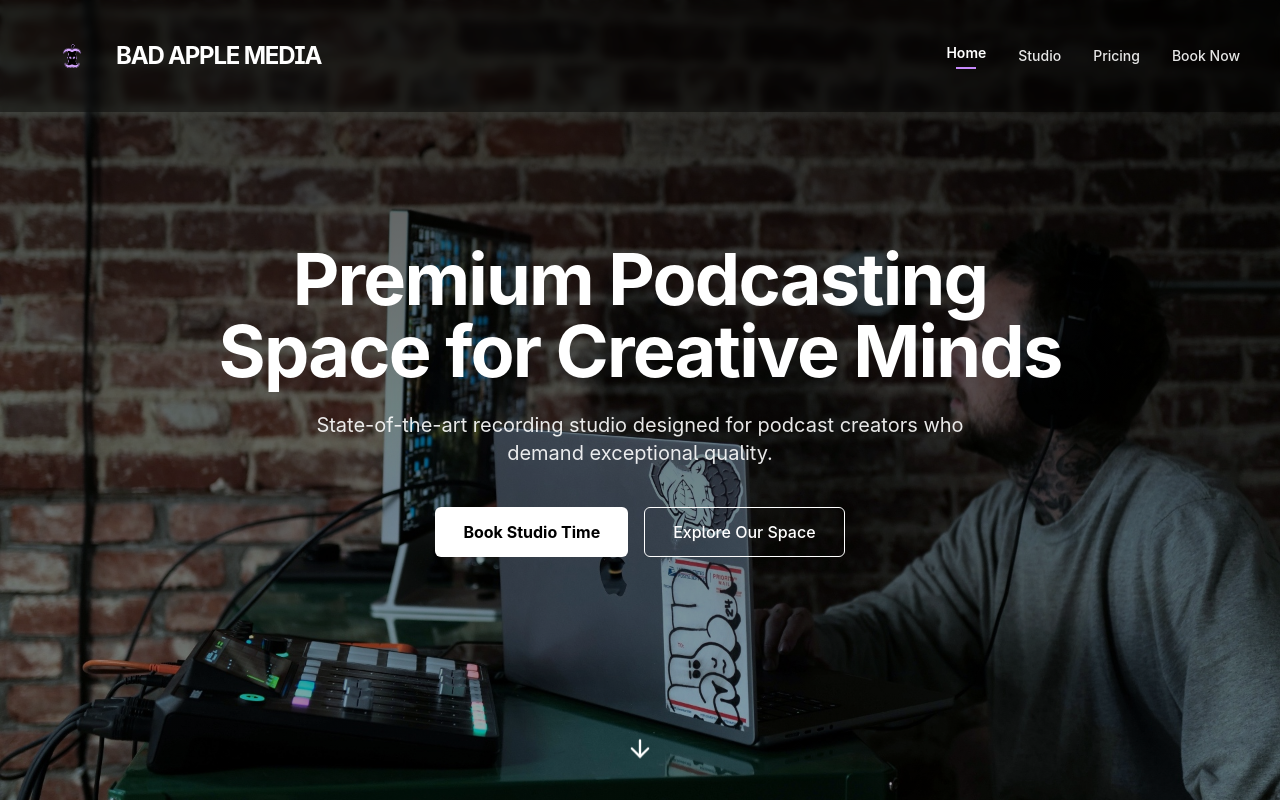
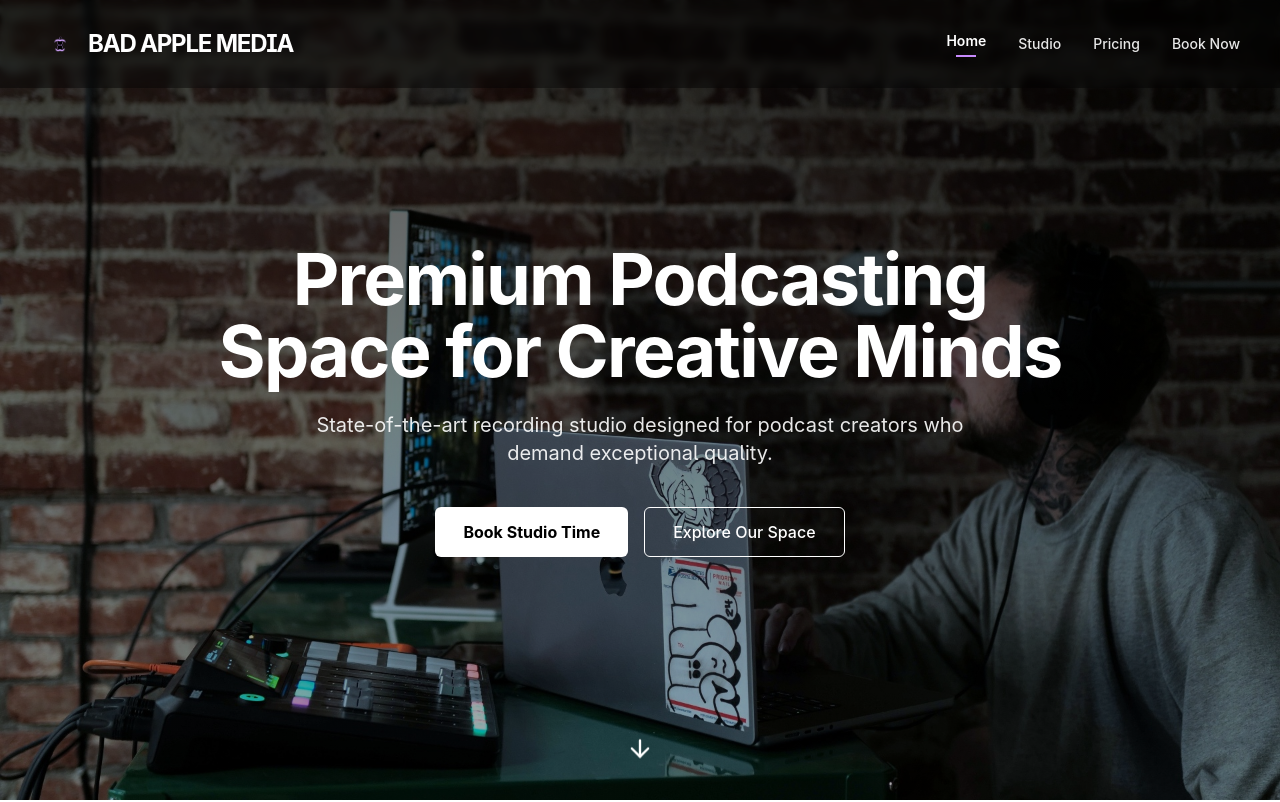
Before and after one commit to calvinbeighle/badapplemediawebsite, a React (Vite) app: page / in a window 1280 px wide. Shown: the top 802 px of the page. Built offline with nearby package versions, Linux system fonts and the light colour scheme.

Commit message:
Reverted to edit edt-3fe7ef8c-d011-41ec-b42c-1049291d5cd4: "Add website icon
Add a new icon to the top left corner and use it as the website's icon."

```diff
--- a/index.html
+++ b/index.html
@@ -8,7 +8,7 @@
     <meta name="description" content="Lovable Generated Project" />
     <meta name="author" content="Lovable" />
     <meta property="og:image" content="/og-image.png" />
-    <link rel="icon" type="image/png" href="/lovable-uploads/fd7998ba-9e01-4cd3-a65c-c9b4f32dc072.png" sizes="64x64" />
+    <link rel="icon" type="image/png" href="/lovable-uploads/fd7998ba-9e01-4cd3-a65c-c9b4f32dc072.png" />
   </head>
 
   <body>
--- a/src/components/Logo.tsx
+++ b/src/components/Logo.tsx
@@ -7,9 +7,9 @@ interface LogoProps {
   showText?: boolean;
 }
 
-const Logo = ({ className, size = 64, showText = true }: LogoProps) => {
+const Logo = ({ className, size = 40, showText = true }: LogoProps) => {
   return (
-    <Link to="/" className={`flex items-center gap-3 transition-opacity hover:opacity-80 ${className}`}>
+    <Link to="/" className={`flex items-center gap-2 transition-opacity hover:opacity-80 ${className}`}>
       <img
         src="/lovable-uploads/fd7998ba-9e01-4cd3-a65c-c9b4f32dc072.png"
         alt="Bad Apple Media Logo"
--- a/src/components/Navbar.tsx
+++ b/src/components/Navbar.tsx
@@ -40,7 +40,7 @@ const Navbar = () => {
       )}
     >
       <div className="max-w-7xl mx-auto flex items-center justify-between">
-        <Logo size={64} />
+        <Logo />
 
         {/* Desktop Menu */}
         <nav className="hidden md:flex items-center space-x-8">
```
